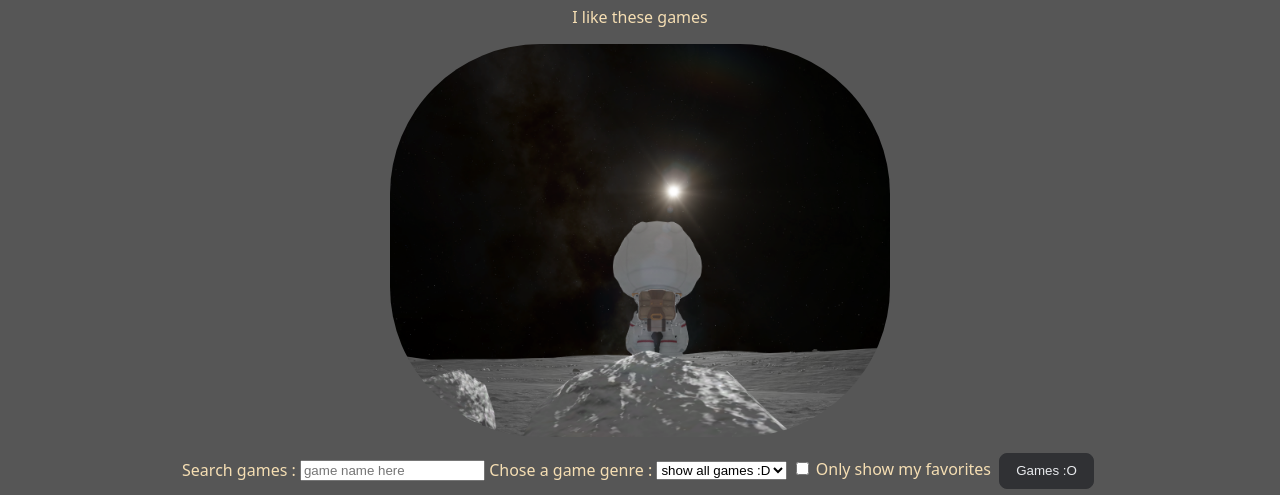
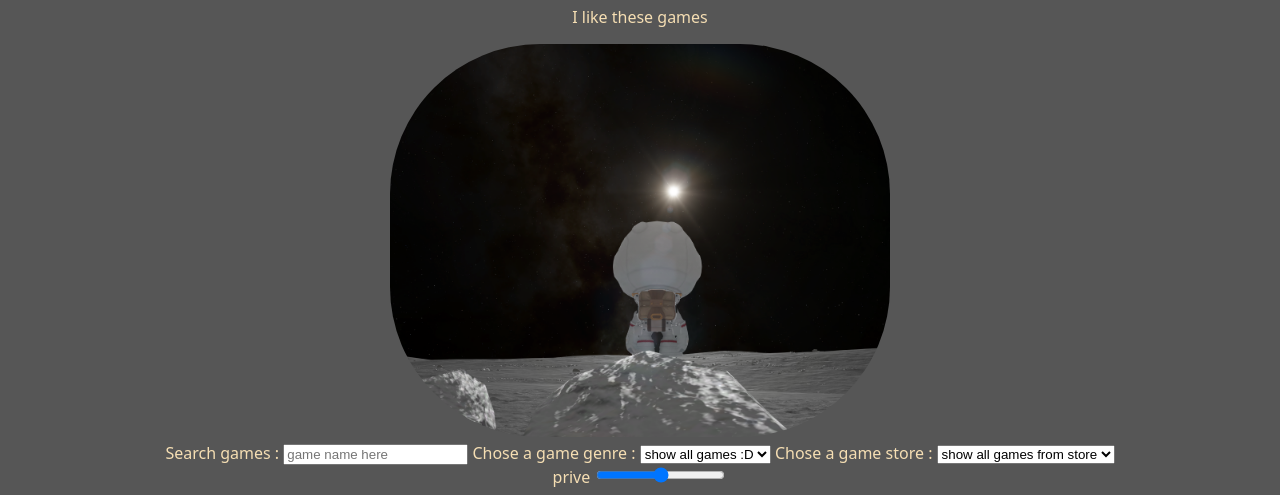
Before and after one commit to nathanaelsmart11-lab/skibidi-website-0, a plain HTML site: page index.html in a window 1280 px wide. Shown: the part 156-651 px from the top of the page. Drawn offline with Linux system fonts and the light colour scheme; no server answers; a web font is replaced by a local one.

Commit message:
added store dropdown to filter game stores

```diff
--- a/index.html
+++ b/index.html
@@ -48,6 +48,14 @@
         <select name="genre" id="genre-dropdown">
           <option value="all">show all games :D</option>
         </select>
+        <label for="store">Chose a game store :</label>
+        <select name="store" id="store-dropdown">
+          <option value="all">show all games from store</option>
+        </select>
+        <div>
+          <label for="price">prive</label>
+          <input name="price" type="range" min="0" />
+        </div>
         <label for="favorites-only">
           <input type="checkbox" id="favorites-only" /> Only show my favorites
         </label>
--- a/scripts.js
+++ b/scripts.js
@@ -17,6 +17,8 @@ document.addEventListener("DOMContentLoaded", () => {
   const loadBtn = document.querySelector("#game-loader");
 
   const dropdown = document.querySelector("#genre-dropdown");
+
+  const storeDropdown = document.querySelector("#store-dropdown");
 
   const favoritesOnly = document.querySelector("#favorites-only");
   favoritesOnly.addEventListener("change", applyFilters);
@@ -42,6 +44,27 @@ document.addEventListener("DOMContentLoaded", () => {
 
   renderGenreOptions(games);
 
+  function renderStoreOptions(gamesList) {
+    const uniqueStores = new Array();
+
+    gamesList.forEach((game) => {
+      if (!uniqueStores.includes(game.store)) {
+        uniqueStores.push(game.store);
+      }
+    });
+
+    uniqueStores.sort();
+
+    uniqueStores.forEach((store) => {
+      const option = document.createElement("option");
+      option.value = store;
+      option.textContent = store;
+      storeDropdown.appendChild(option);
+    });
+  }
+
+  renderStoreOptions(games);
+
   const list = document.querySelector("#list");
 
   loadBtn.addEventListener("click", function () {
@@ -61,6 +84,12 @@ document.addEventListener("DOMContentLoaded", () => {
     if (dropdown.value !== "all") {
       filteredGames = filteredGames.filter(
         (game) => game.genre === dropdown.value,
+      );
+    }
+
+    if (storeDropdown.value !== "all") {
+      filteredGames = filteredGames.filter(
+        (game) => game.store === storeDropdown.value,
       );
     }
 
```
